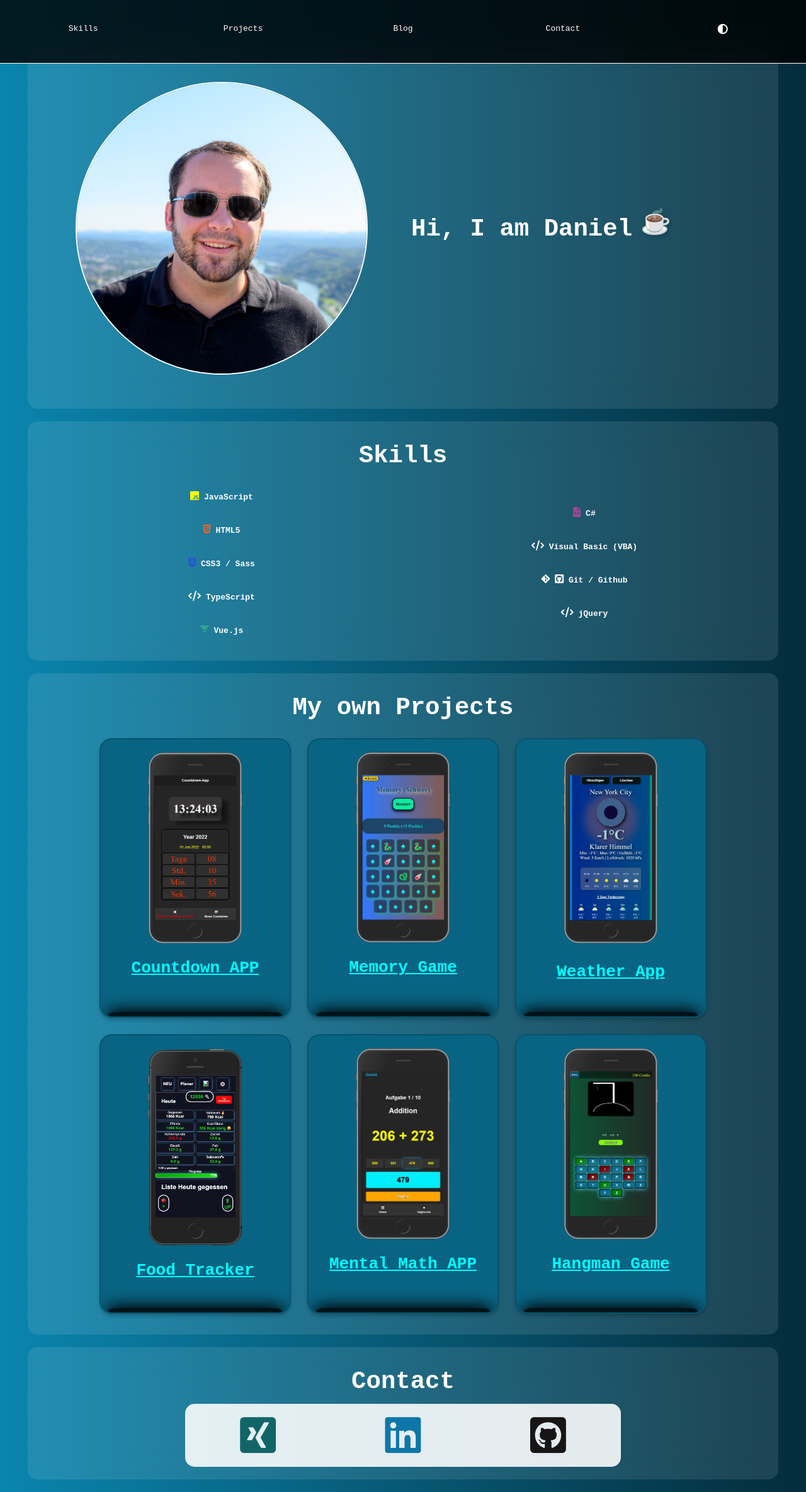
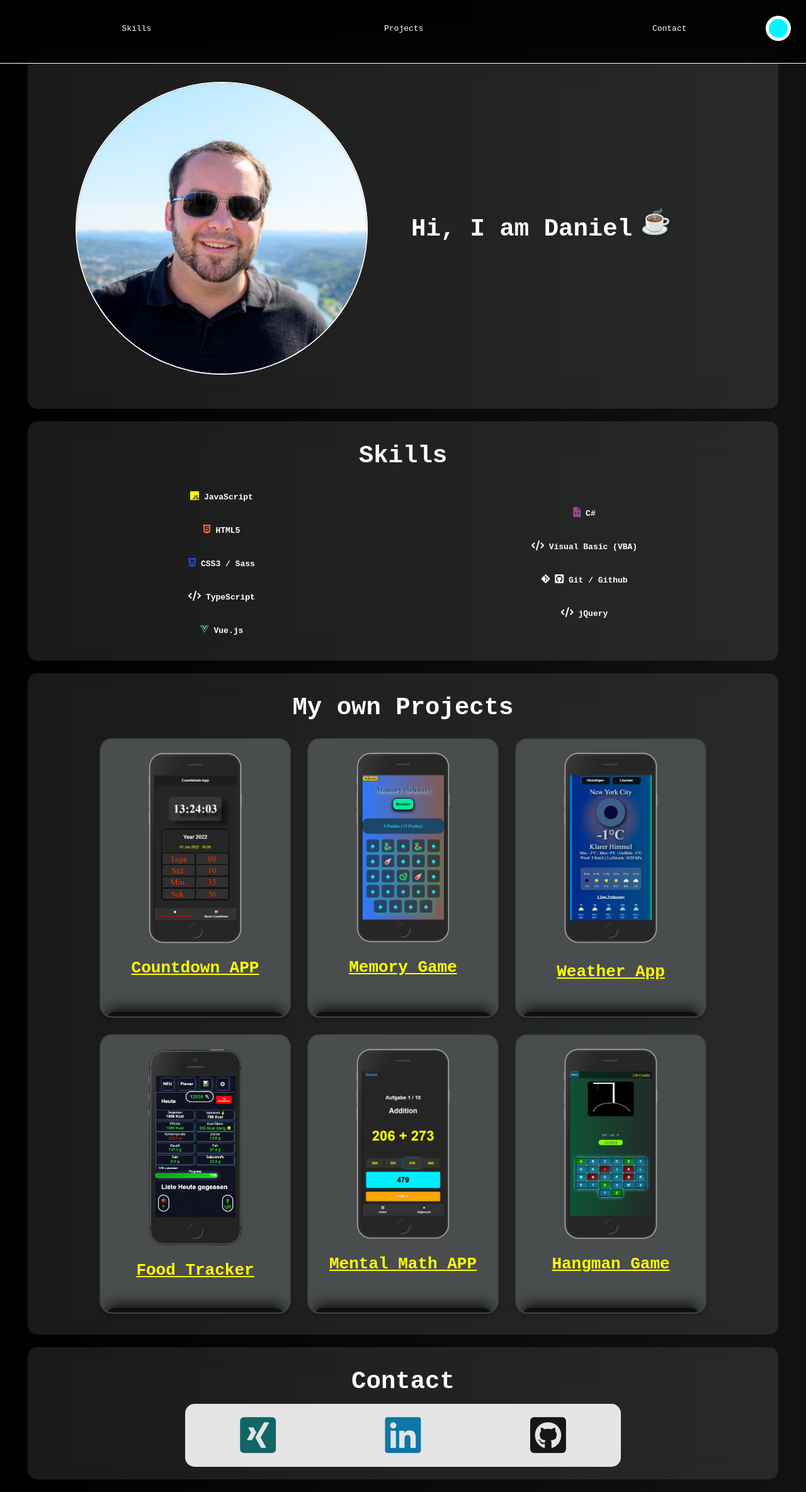
Before and after one commit to DanielVierh/portfolio, a plain HTML site: page index.html in a window 1280 px wide. Shown: the whole page at 63% size. Drawn offline with nearby package versions, Linux system fonts and the light colour scheme.

Commit message:
Theme Switch Button und Funktionalität implementiert

```diff
--- a/index.html
+++ b/index.html
@@ -1,5 +1,5 @@
 <!DOCTYPE html>
-<html lang="en">
+<html lang="en" data-theme="dark">
     <head>
         <meta charset="UTF-8" />
         <meta http-equiv="X-UA-Compatible" content="IE=edge" />
@@ -24,10 +24,15 @@
             <ul class="naviButtons">
                 <li>Skills</li>
                 <li>Projects</li>
-                <li>Blog</li>
                 <li>Contact</li>
-                <li class="fas fa-adjust"><i></i></li>
+
             </ul>
+            <!-- Theme Switch -->
+                <label for="checkbox">
+                    <input type="checkbox" id="checkbox" hidden/>
+                    <div class="slider"></div>
+                </label>
+
         </nav>
         <div class="mainContainer">
             <main>
@@ -40,7 +45,9 @@
 
                             <div class="right">
                                 <div class="begrTextfield">
-                                    <h2 class="writeAnmimat">Hi, I am Daniel</h2>
+                                    <h2 class="writeAnmimat">
+                                        Hi, I am Daniel
+                                    </h2>
                                     <p class="shake">☕️</p>
                                 </div>
                             </div>
@@ -55,15 +62,24 @@
                             <div class="left">
                                 <ul>
                                     <li>
-                                        <i class="fab fa-js-square" style="color: yellow;"></i>
+                                        <i
+                                            class="fab fa-js-square"
+                                            style="color: yellow"
+                                        ></i>
                                         JavaScript
                                     </li>
                                     <li>
-                                        <i class="fab fa-html5" style="color: #F06529;"></i>
+                                        <i
+                                            class="fab fa-html5"
+                                            style="color: #f06529"
+                                        ></i>
                                         HTML5
                                     </li>
                                     <li>
-                                        <i class="fab fa-css3-alt" style="color: #264de4;"></i>
+                                        <i
+                                            class="fab fa-css3-alt"
+                                            style="color: #264de4"
+                                        ></i>
                                         CSS3 / Sass
                                     </li>
                                     <li>
@@ -71,7 +87,10 @@
                                         TypeScript
                                     </li>
                                     <li>
-                                        <i class="fab fa-vuejs" style="color: #41b883;"></i>
+                                        <i
+                                            class="fab fa-vuejs"
+                                            style="color: #41b883"
+                                        ></i>
                                         Vue.js
                                     </li>
                                 </ul>
@@ -79,7 +98,10 @@
                             <div class="right">
                                 <ul>
                                     <li>
-                                        <i class="fas fa-file-code" style="color: #9b4993;"></i>
+                                        <i
+                                            class="fas fa-file-code"
+                                            style="color: #9b4993"
+                                        ></i>
                                         C#
                                     </li>
                                     <li>
@@ -133,9 +155,25 @@
                 <section>
                     <h2>Contact</h2>
                     <div class="contactContainer">
-                        <a href="https://www.xing.com/"><i class="fab fa-xing-square icon" style="color: #126567"> </i></a>
-                        <a href="https://de.linkedin.com/"><i class="fab fa-linkedin icon" style="color: #0e76a8 ;"></i></a>
-                        <a href="https://github.com/DanielVierh"><i class="fab fa-github-square icon" style="color: #171515;"></i></a>
+                        <a href="https://www.xing.com/"
+                            ><i
+                                class="fab fa-xing-square icon"
+                                style="color: #126567"
+                            >
+                            </i
+                        ></a>
+                        <a href="https://de.linkedin.com/"
+                            ><i
+                                class="fab fa-linkedin icon"
+                                style="color: #0e76a8"
+                            ></i
+                        ></a>
+                        <a href="https://github.com/DanielVierh"
+                            ><i
+                                class="fab fa-github-square icon"
+                                style="color: #171515"
+                            ></i
+                        ></a>
                     </div>
                 </section>
             </main>
--- a/script.js
+++ b/script.js
@@ -1,6 +1,20 @@
 const loadText = document.querySelector('.loading-text');
 const bg = document.querySelector('.mainContainer');
 const mobileNavbar = document.querySelector('aside');
+const toggleSwitch = document.getElementById("checkbox");
+
+
+// Switch Theme
+toggleSwitch.addEventListener("change",  switchTheme, true);
+
+function switchTheme(e) {
+    if(e.target.checked) {
+
+        document.documentElement.setAttribute('data-theme', 'light');
+    }else{
+        document.documentElement.setAttribute('data-theme', 'dark');
+    }
+}
 
 let lastYPos = 10;
 let mobileNavBarIsVisible = false;
--- a/style.scss
+++ b/style.scss
@@ -1,10 +1,61 @@
-$mainBackgroundColor: linear-gradient(to right, #0a85ae, #042c3b);
-$cardBackgroundColor: #096483;
+
 
 * {
     margin: 0;
     padding: 0;
     font-family: monospace;
+    transition: 0.5s all;
+}
+
+// Lightmode
+[data-theme= "light"] {
+    --theme-mainBackgroundColor: linear-gradient(to right, #0a85ae, #042c3b);
+    --theme-cardBackgroundColor: #096483;
+    --theme-cardForegroundColor: aqua;
+    --theme-toggleBackground: grey;
+    --theme-toggleRoundColor: black;
+
+}
+
+
+// Darkmode
+[data-theme= "dark"] {
+    --theme-mainBackgroundColor: linear-gradient(to right,#000000,#111212);
+    --theme-cardBackgroundColor: #4a4d4e;
+    --theme-cardForegroundColor: yellow;
+    --theme-toggleBackground: white;
+    --theme-toggleRoundColor: rgb(0, 247, 255);
+}
+
+// Theme Switcher
+
+
+.slider{
+    position: absolute;
+    bottom: 0;
+    left: 95%;
+    right: 0%;
+    top: 25%;
+    background-color: var(--theme-toggleBackground);
+    width: 40px;
+    height: 40px;
+    cursor: pointer;
+    transition: 0.4s;
+    border-radius: 50%;
+    overflow: hidden;
+}
+
+.slider::before{
+    background-color: var(--theme-toggleRoundColor);
+    content: "";
+    left: 13%;
+    top: 13%;
+    position: absolute;
+    transition: .4s;
+    width: 30px;
+    height: 30px;
+    border-radius: 50%;
+
 }
 
 body {
@@ -12,6 +63,7 @@ body {
     align-items: center;
     justify-content: center;
     background-color: black;
+
 }
 
 .bg {
@@ -40,7 +92,7 @@ body {
 }
 
 .mainContainer {
-    background: linear-gradient(to right, #0a85ae, #042c3b);
+    background: var(--theme-mainBackgroundColor);
     z-index: 1;
 }
 
@@ -82,10 +134,9 @@ nav {
         list-style-type: none;
         display: inline-block;
         margin: 10px;
-        // background-color: #5e5d5c;
         color: white;
-        // border-radius: 10px;
         width: 20%;
+        max-width: 60px;
         text-align: center;
         cursor: pointer;
         padding: 0.4rem;
@@ -170,7 +221,7 @@ h2 {
     width: 300px;
     height: 440px;
     margin: 1rem;
-    background-color: $cardBackgroundColor;
+    background-color: var(--theme-cardBackgroundColor);
     box-shadow: 0 4px 5px rgba(0, 0, 0, 0.2);
     position: relative;
     overflow: hidden;
@@ -186,7 +237,7 @@ h2 {
 
     h3 {
         text-decoration: underline;
-        color: aqua;
+        color: var(--theme-cardForegroundColor);
         font-size: 2rem;
         margin-bottom: 50px;
         z-index: 4;
@@ -240,7 +291,7 @@ h2 {
 .projImg {
     width: 50%;
     margin: 20px;
-    background: $cardBackgroundColor;
+    background: var(--theme-cardBackgroundColor);
 }
 
 aside {
@@ -369,7 +420,13 @@ Media Querys
     .dualContainer {
         flex-direction: column;
     }
+
+    .slider{
+        left: 90%;
+        top: 20%;
+    }
 }
+
 
 @media (max-width: 500px) {
     .naviButtons {
@@ -396,4 +453,6 @@ Media Querys
         width: 60%;
         margin: auto;
     }
+
+
 }
```
Also changed, not shown: style.css, 1 other file.
